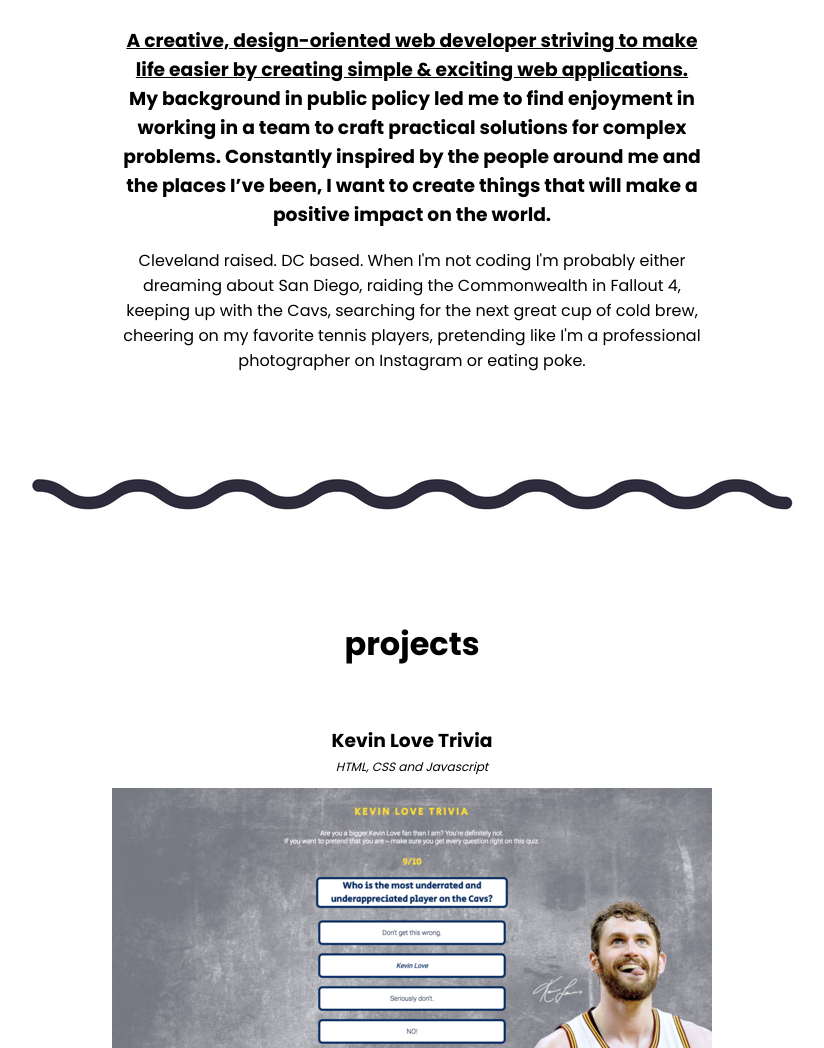
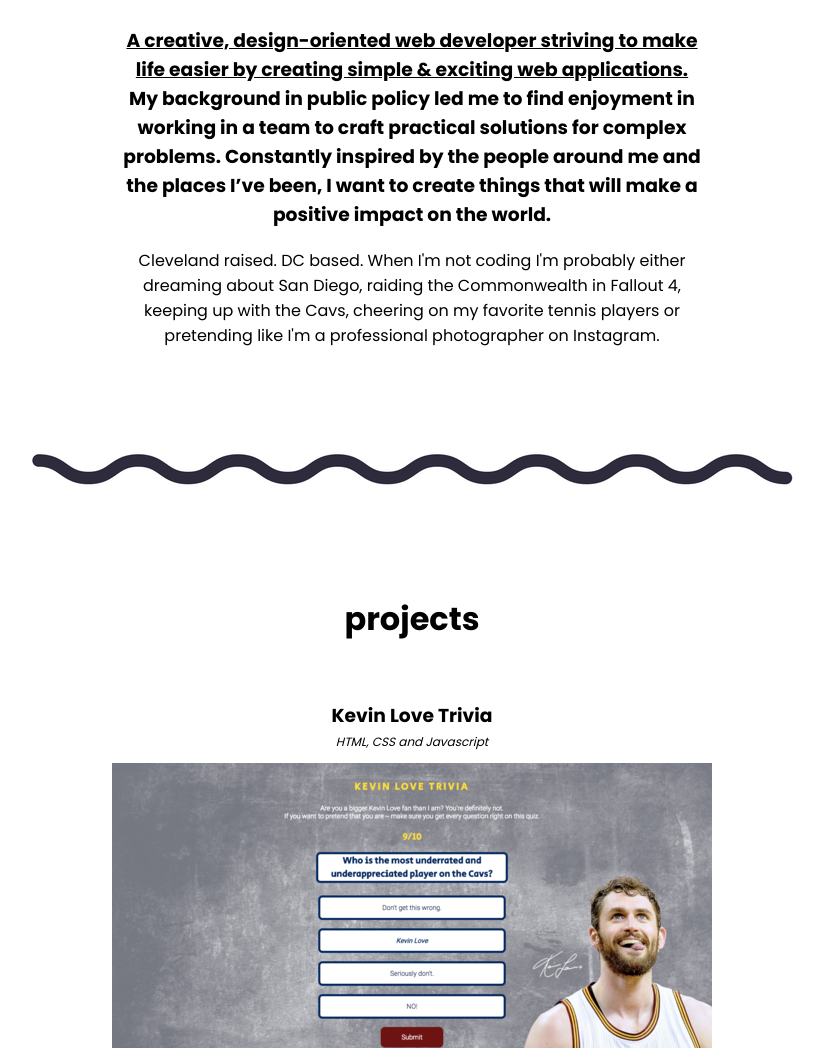
Before and after one commit to angmalone/portfolio-edit, a plain HTML site: page index.html in a window 1280 px wide. Shown: the part 910-1958 px from the top of the page, without its empty margins (228-1052 px from the left). Drawn offline with Linux system fonts and the light colour scheme.

Commit message:
remove info

```diff
--- a/index.html
+++ b/index.html
@@ -40,8 +40,8 @@
                 for complex problems. Constantly inspired by the people around me and the places I’ve been, I want to create
                 things that will make a positive impact on the world. </h3>
             <p>Cleveland raised. DC based. When I'm not coding I'm probably either dreaming about San Diego, raiding the Commonwealth
-                in Fallout 4, keeping up with the Cavs, searching for the next great cup of cold brew, cheering on my favorite
-                tennis players, pretending like I'm a professional photographer on Instagram or eating poke.</p>
+                in Fallout 4, keeping up with the Cavs, cheering on my favorite tennis players or pretending like I'm a professional
+                photographer on Instagram.</p>
         </div>
 
         <img src="./pics/1.png">
```
